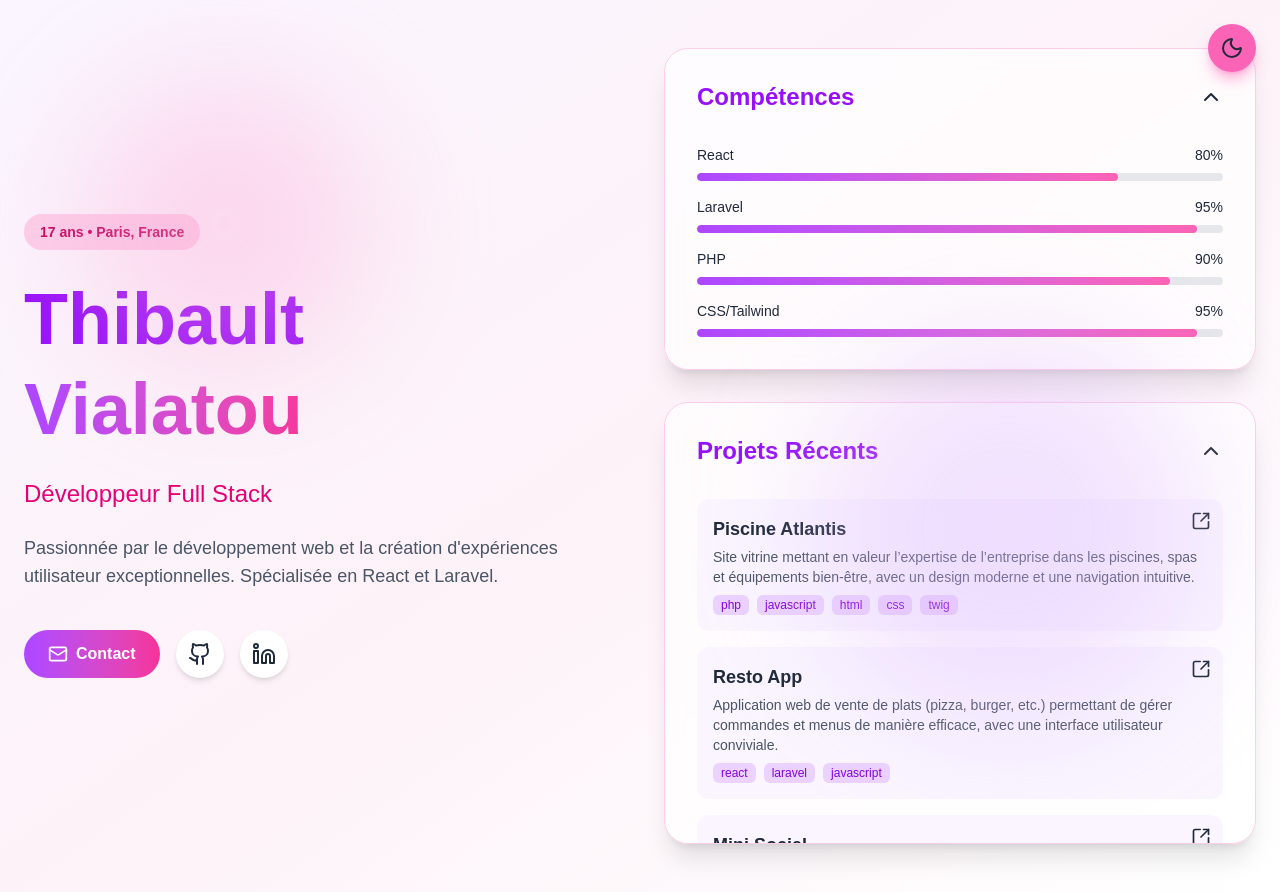
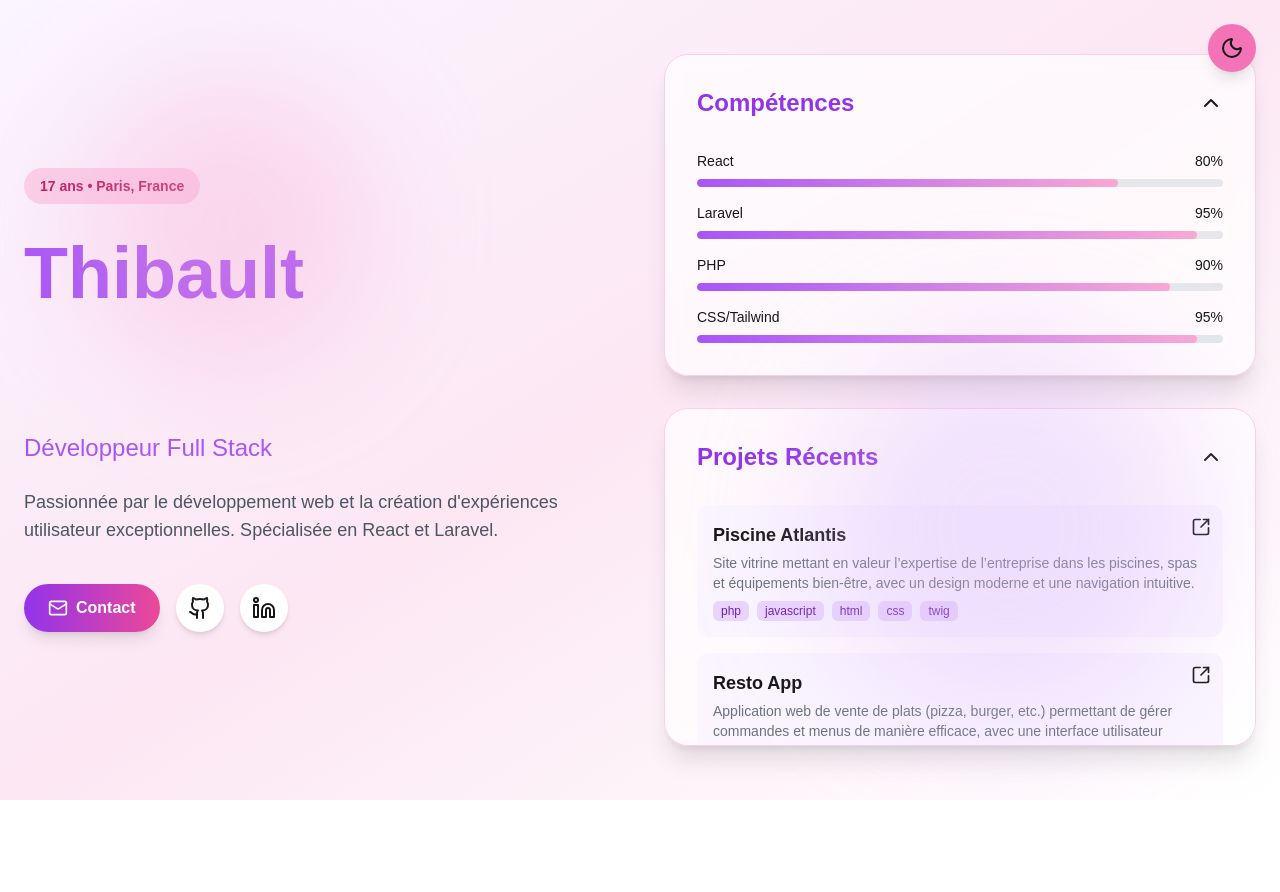
Before and after one commit to VialsShiny/VialsShiny.vercel.app, a Next.js app: page / in a window 1280 px wide. After the commit the page ends 800 px from the top, so only its background shows below. Built offline with nearby package versions, Linux system fonts and the light colour scheme.

Commit message:
Setting Up CSS on the landing Page (Dark/Light Mode ON)

```diff
--- a/src/app/globals.css
+++ b/src/app/globals.css
@@ -1,5 +1,3 @@
-@import "tailwindcss";
-
 :root {
   --background: #ffffff;
   --foreground: #171717;
@@ -208,6 +206,8 @@
   }
 }
 
+@import "tailwindcss";
+
 body {
   background: var(--background);
   color: var(--foreground);
@@ -280,3 +280,155 @@ html {
 .hide-scrollbar::-webkit-scrollbar {
   display: none;
 }
+
+/* Classes utilitaires pour les couleurs */
+
+/* Backgrounds */
+.bg-gradient-theme {
+  background: linear-gradient(to bottom right, var(--bg-gradient-from), var(--bg-gradient-via), var(--bg-gradient-to));
+}
+
+.bg-theme {
+  background-color: var(--background);
+}
+
+.bg-primary {
+  background-color: var(--primary);
+}
+
+.bg-primary-light {
+  background-color: var(--primary-light);
+}
+
+.bg-accent {
+  background-color: var(--accent);
+}
+
+.bg-accent:hover,
+.hover\:bg-accent-hover:hover {
+  background-color: var(--accent-hover);
+}
+
+.bg-card {
+  background-color: var(--card-bg);
+}
+
+.hover\:bg-card-hover:hover {
+  background-color: var(--card-hover);
+}
+
+.bg-badge {
+  background-color: var(--badge-bg);
+}
+
+.bg-project {
+  background-color: var(--project-bg);
+}
+
+.bg-project:hover,
+.hover\:bg-project-hover:hover {
+  background-color: var(--project-hover);
+}
+
+.bg-button-social {
+  background-color: var(--button-social-bg);
+}
+
+.bg-button-social:hover,
+.hover\:bg-button-social-hover:hover {
+  background-color: var(--button-social-hover);
+}
+
+.bg-skill-bar {
+  background-color: var(--skill-bar-bg);
+}
+
+.bg-particle-1 {
+  background-color: var(--particle-1);
+}
+
+.bg-particle-2 {
+  background-color: var(--particle-2);
+}
+
+/* Gradients */
+.bg-gradient-button {
+  background: linear-gradient(to right, var(--primary), var(--secondary));
+}
+
+.bg-gradient-skill {
+  background: linear-gradient(to right, var(--skill-bar-fill-from), var(--skill-bar-fill-to));
+}
+
+/* Text colors */
+.text-theme {
+  color: var(--foreground);
+}
+
+.text-primary {
+  color: var(--primary);
+}
+
+.text-primary-light {
+  color: var(--primary-light);
+}
+
+.text-secondary {
+  color: var(--secondary);
+}
+
+.text-text-primary {
+  color: var(--text-primary);
+}
+
+.text-text-secondary {
+  color: var(--text-secondary);
+}
+
+.text-text-tertiary {
+  color: var(--text-tertiary);
+}
+
+.text-badge {
+  color: var(--badge-text);
+}
+
+.text-project-tag {
+  color: var(--project-tag-text);
+}
+
+/* Border colors */
+.border-card {
+  border-color: var(--card-border);
+}
+
+.border-card-border {
+  border-color: var(--card-border);
+}
+
+/* Background avec border combinés pour les cards */
+.card {
+  background-color: var(--card-bg);
+  border-color: var(--card-border);
+}
+
+.card:hover {
+  background-color: var(--card-hover);
+}
+
+/* Badge complet */
+.badge {
+  background-color: var(--badge-bg);
+  color: var(--badge-text);
+}
+
+/* Tag de projet */
+.project-tag {
+  background-color: var(--project-tag-bg);
+  color: var(--project-tag-text);
+}
+
+/* Bouton hover card */
+.hover\:bg-card-hover:hover {
+  background-color: var(--card-hover);
+}
--- a/src/app/page.jsx
+++ b/src/app/page.jsx
@@ -36,17 +36,11 @@ export default function Home() {
   };
 
   return (
-    <div className={`min-h-screen transition-colors duration-500 ${darkMode
-      ? 'bg-gradient-to-br from-gray-900 via-purple-900 to-black text-white'
-      : 'bg-gradient-to-br from-purple-50 via-pink-50 to-white text-gray-800'
-      }`}>
+    <div className="bg-gradient-theme min-h-screen text-theme transition-colors duration-500">
       {/* Bouton de basculement du thème */}
       <button
         onClick={toggleTheme}
-        className={`fixed top-6 right-6 z-50 p-3 rounded-full transition-all duration-300 transform hover:scale-110 ${darkMode
-          ? 'bg-purple-600 hover:bg-purple-500 shadow-lg shadow-purple-500/50'
-          : 'bg-pink-400 hover:bg-pink-500 shadow-lg shadow-pink-400/50'
-          }`}
+        className="fixed top-6 right-6 z-50 p-3 rounded-full transition-all duration-300 transform hover:scale-110 bg-accent hover:bg-accent-hover shadow-lg"
         aria-label='Changer de Thème de Couleur'
       >
         {darkMode ? <Sun className="w-6 h-6" /> : <Moon className="w-6 h-6" />}
@@ -58,55 +52,59 @@ export default function Home() {
 
           {/* Section gauche - Présentation */}
           <div className="space-y-4 sm:space-y-6 animate-fadeIn">
-            <div className={`inline-block px-3 sm:px-4 py-1.5 sm:py-2 rounded-full text-xs sm:text-sm font-semibold ${darkMode ? 'bg-purple-500/30 text-purple-300' : 'bg-pink-200 text-pink-700'
-              }`}>
+            <div className="inline-block px-3 sm:px-4 py-1.5 sm:py-2 rounded-full text-xs sm:text-sm font-semibold badge">
               {portfolioData.age} ans • {portfolioData.localisation}
             </div>
 
             <h1 className="text-4xl sm:text-5xl lg:text-7xl font-bold leading-tight">
-              <span className={darkMode ? 'text-purple-400' : 'text-purple-600'}>
+              <span className="text-primary-light">
                 {portfolioData.prenom}
               </span>
               <br />
-              <span className="bg-clip-text text-transparent bg-gradient-to-r from-purple-500 to-pink-500">
+              <span className="bg-clip-text text-transparent bg-gradient-to-r from-primary to-secondary">
                 {portfolioData.nom}
               </span>
             </h1>
 
-            <p className={`text-xl sm:text-2xl font-medium ${darkMode ? 'text-purple-300' : 'text-pink-600'}`}>
+            <p className="text-xl sm:text-2xl font-medium text-primary-light">
               {portfolioData.titre}
             </p>
 
-            <p className={`text-base sm:text-lg ${darkMode ? 'text-gray-300' : 'text-gray-600'}`}>
+            <p className="text-base sm:text-lg text-text-secondary">
               {portfolioData.bio}
             </p>
 
             {/* Boutons de contact */}
             <div className="flex flex-wrap gap-3 sm:gap-4 pt-2 sm:pt-4">
-              <a href={`mailto:${portfolioData.email}`}
-                className={`flex items-center gap-2 px-4 sm:px-6 py-2 sm:py-3 rounded-full font-semibold text-sm sm:text-base transition-all duration-300 transform hover:scale-105 ${darkMode
-                  ? 'bg-purple-600 hover:bg-purple-500 shadow-lg shadow-purple-500/50'
-                  : 'bg-gradient-to-r from-purple-500 to-pink-500 text-white hover:shadow-xl'
-                  }`}>
+
+              {/* Contact */}
+              <a
+                href={`mailto:${portfolioData.email}`}
+                className="flex items-center gap-2 px-4 sm:px-6 py-2 sm:py-3 rounded-full font-semibold text-sm sm:text-base transition-all duration-300 transform hover:scale-105 bg-gradient-button text-white hover:shadow-xl shadow-lg"
+              >
                 <Mail className="w-4 h-4 sm:w-5 sm:h-5" />
                 Contact
               </a>
 
-              <a href={`https://${portfolioData.github}`} target="_blank" rel="noopener noreferrer"
-                className={`p-2 sm:p-3 rounded-full transition-all duration-300 transform hover:scale-110 ${darkMode
-                  ? 'bg-gray-800 hover:bg-gray-700'
-                  : 'bg-white hover:bg-gray-100 shadow-md'
-                  }`}
-                aria-label='Mon Github'>
+              {/* GitHub */}
+              <a
+                href={`https://${portfolioData.github}`}
+                target="_blank"
+                rel="noopener noreferrer"
+                className="p-2 sm:p-3 rounded-full transition-all duration-300 transform hover:scale-110 bg-button-social hover:bg-button-social-hover shadow-md"
+                aria-label='Mon Github'
+              >
                 <Github className="w-5 h-5 sm:w-6 sm:h-6" />
               </a>
 
-              <a href={`https://${portfolioData.linkedin}`} target="_blank" rel="noopener noreferrer"
-                className={`p-2 sm:p-3 rounded-full transition-all duration-300 transform hover:scale-110 ${darkMode
-                  ? 'bg-gray-800 hover:bg-gray-700'
-                  : 'bg-white hover:bg-gray-100 shadow-md'
-                  }`}
-                aria-label='Mon Linkedin'>
+              {/* Linkedin */}
+              <a
+                href={`https://${portfolioData.linkedin}`}
+                target="_blank"
+                rel="noopener noreferrer"
+                className="p-2 sm:p-3 rounded-full transition-all duration-300 transform hover:scale-110 bg-button-social hover:bg-button-social-hover shadow-md"
+                aria-label='Mon Linkedin'
+              >
                 <Linkedin className="w-5 h-5 sm:w-6 sm:h-6" />
               </a>
             </div>
@@ -116,16 +114,12 @@ export default function Home() {
           <div className="space-y-4 sm:space-y-6 lg:space-y-8">
 
             {/* Compétences - Accordéon */}
-            <div className={`rounded-2xl sm:rounded-3xl backdrop-blur-sm transition-all duration-300 overflow-hidden ${darkMode
-              ? 'bg-purple-900/30 border border-purple-500/30'
-              : 'bg-white/70 border border-pink-200 shadow-xl'
-              }`}>
+            <div className="rounded-2xl sm:rounded-3xl backdrop-blur-sm transition-all duration-300 overflow-hidden bg-card border border-card shadow-xl">
               <button
                 onClick={() => toggleAccordion('competences')}
-                className={`w-full p-4 sm:p-6 lg:p-8 flex items-center justify-between transition-colors ${darkMode ? 'hover:bg-white/5' : 'hover:bg-black/5'
-                  }`}
+                className="w-full p-4 sm:p-6 lg:p-8 flex items-center justify-between transition-colors hover:bg-card-hover"
               >
-                <h2 className={`text-xl sm:text-2xl font-bold ${darkMode ? 'text-purple-300' : 'text-purple-600'}`}>
+                <h2 className="text-xl sm:text-2xl font-bold text-primary">
                   Compétences
                 </h2>
                 <ChevronDown
@@ -135,8 +129,8 @@ export default function Home() {
               </button>
 
               <div className={`transition-all duration-500 ease-in-out ${accordionOpen.competences
-                ? 'max-h-96 opacity-100'
-                : 'max-h-0 opacity-0'
+                  ? 'max-h-96 opacity-100'
+                  : 'max-h-0 opacity-0'
                 } overflow-hidden`}>
                 <div className="px-4 sm:px-6 lg:px-8 pb-4 sm:pb-6 lg:pb-8 space-y-4">
                   {portfolioData.competences.map((comp, idx) => (
@@ -145,12 +139,9 @@ export default function Home() {
                         <span>{comp.nom}</span>
                         <span>{comp.niveau}%</span>
                       </div>
-                      <div className={`h-2 rounded-full overflow-hidden ${darkMode ? 'bg-gray-800' : 'bg-gray-200'}`}>
+                      <div className="h-2 rounded-full overflow-hidden bg-skill-bar">
                         <div
-                          className={`h-full rounded-full transition-all duration-1000 ease-out ${darkMode
-                            ? 'bg-gradient-to-r from-purple-500 to-pink-500'
-                            : 'bg-gradient-to-r from-purple-500 to-pink-400'
-                            }`}
+                          className="h-full rounded-full transition-all duration-1000 ease-out bg-gradient-skill"
                           style={{ width: accordionOpen.competences ? `${comp.niveau}%` : '0%' }}
                         />
                       </div>
@@ -161,16 +152,12 @@ export default function Home() {
             </div>
 
             {/* Projets récents - Accordéon */}
-            <div className={`rounded-2xl sm:rounded-3xl backdrop-blur-sm transition-all duration-300 overflow-hidden ${darkMode
-              ? 'bg-purple-900/30 border border-purple-500/30'
-              : 'bg-white/70 border border-pink-200 shadow-xl'
-              }`}>
+            <div className="rounded-2xl sm:rounded-3xl backdrop-blur-sm transition-all duration-300 overflow-hidden bg-card border border-card shadow-xl">
               <button
                 onClick={() => toggleAccordion('projets')}
-                className={`w-full p-4 sm:p-6 lg:p-8 flex items-center justify-between transition-colors ${darkMode ? 'hover:bg-white/5' : 'hover:bg-black/5'
-                  }`}
+                className="w-full p-4 sm:p-6 lg:p-8 flex items-center justify-between transition-colors hover:bg-card-hover"
               >
-                <h2 className={`text-xl sm:text-2xl font-bold ${darkMode ? 'text-purple-300' : 'text-purple-600'}`}>
+                <h2 className="text-xl sm:text-2xl font-bold text-primary">
                   Projets Récents
                 </h2>
                 <ChevronDown
@@ -180,32 +167,39 @@ export default function Home() {
               </button>
 
               <div className={`transition-all duration-500 ease-in-out ${accordionOpen.projets
-                ? 'max-h-86 opacity-100 overflow-y-scroll'
-                : 'max-h-0 opacity-0'
+                  ? 'md:max-h-[30vh] opacity-100 overflow-y-scroll'
+                  : 'max-h-0 opacity-0'
                 } overflow-hidden`}>
                 <div className="px-4 sm:px-6 lg:px-8 pb-4 sm:pb-6 lg:pb-8 space-y-3 sm:space-y-4">
                   {portfolioData.projets.map((projet, idx) => (
                     <div
                       key={idx}
-                      className={`p-3 sm:p-4 relative rounded-xl transition-all duration-300 hover:transform hover:scale-[1.02] ${darkMode
-                        ? 'bg-gray-800/50 hover:bg-gray-800'
-                        : 'bg-purple-50 hover:bg-purple-100'
-                        }`}>
-                      <h3 className="font-semibold text-base sm:text-lg mb-1 pr-8">{projet.titre}</h3>
-                      <a href={projet.link} target='_blank' rel="noopener noreferrer"
+                      className="p-3 sm:p-4 relative rounded-xl transition-all duration-300 hover:transform hover:scale-[1.02] bg-project hover:bg-project-hover"
+                    >
+                      <h3 className="font-semibold text-base sm:text-lg mb-1 pr-8">
+                        {projet.titre}
+                      </h3>
+
+                      {/* 🔗 Lien projet */}
+                      <a
+                        href={projet.link}
+                        target='_blank'
+                        rel="noopener noreferrer"
                         aria-label={`Voir ${projet.titre}`}
-                        className="absolute right-2 sm:right-3 top-2 sm:top-3 hover:scale-110 transition-transform">
+                        className="absolute right-2 sm:right-3 top-2 sm:top-3 hover:scale-110 transition-transform"
+                      >
                         <SquareArrowOutUpRight className='w-4 h-4 sm:w-5 sm:h-5' />
                       </a>
-                      <p className={`text-xs sm:text-sm mb-2 ${darkMode ? 'text-gray-400' : 'text-gray-600'}`}>
+
+                      <p className="text-xs sm:text-sm mb-2 text-text-tertiary">
                         {projet.description}
                       </p>
                       <div className='flex flex-wrap gap-2'>
                         {projet.tags.map((tag, tagIdx) => (
                           <span
                             key={tagIdx}
-                            className={`px-2 py-0.5 rounded-md text-xs ${darkMode ? 'bg-purple-500/20 text-purple-300' : 'bg-purple-500/20 text-purple-700'
-                              }`}>
+                            className="px-2 py-0.5 rounded-md text-xs project-tag"
+                          >
                             {tag}
                           </span>
                         ))}
@@ -221,10 +215,8 @@ export default function Home() {
 
       {/* Particules décoratives */}
       <div className="fixed inset-0 pointer-events-none overflow-hidden">
-        <div className={`absolute top-20 left-20 w-72 h-72 rounded-full blur-3xl opacity-20 animate-pulse ${darkMode ? 'bg-purple-500' : 'bg-pink-300'
-          }`} />
-        <div className={`absolute bottom-20 right-20 w-96 h-96 rounded-full blur-3xl opacity-20 animate-pulse ${darkMode ? 'bg-pink-500' : 'bg-purple-300'
-          }`} style={{ animationDelay: '1s' }} />
+        <div className="absolute top-20 left-20 w-72 h-72 rounded-full blur-3xl opacity-20 animate-pulse bg-particle-1" />
+        <div className="absolute bottom-20 right-20 w-96 h-96 rounded-full blur-3xl opacity-20 animate-pulse bg-particle-2" style={{ animationDelay: '1s' }} />
       </div>
     </div>
   );
```
